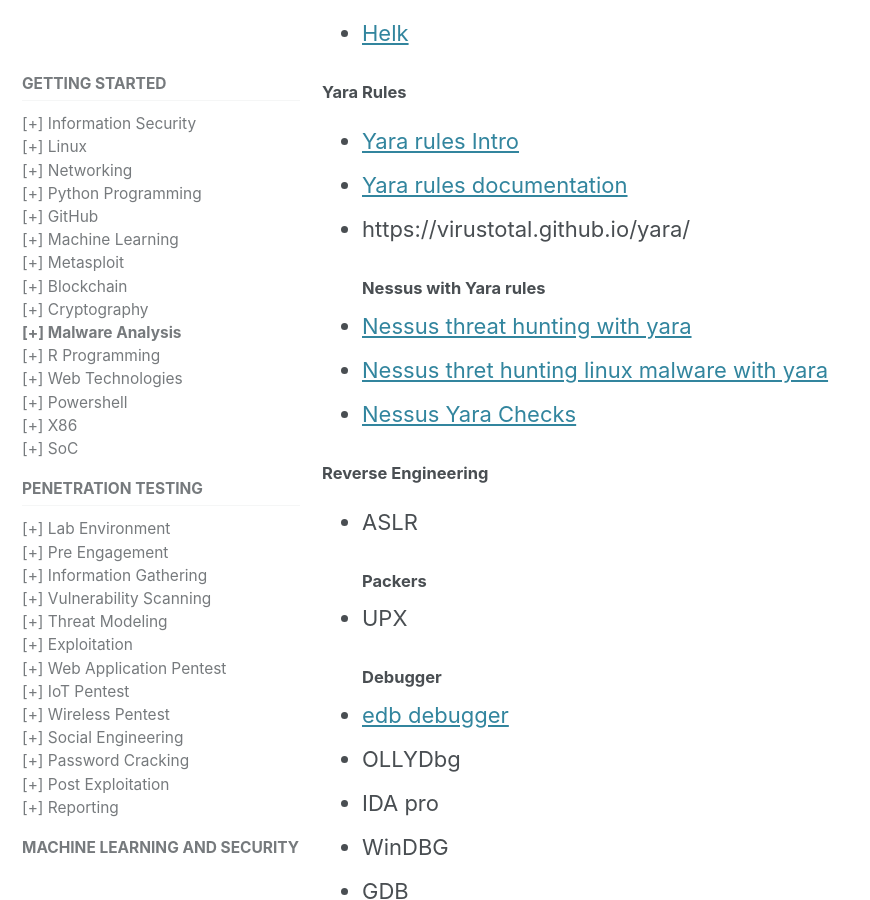
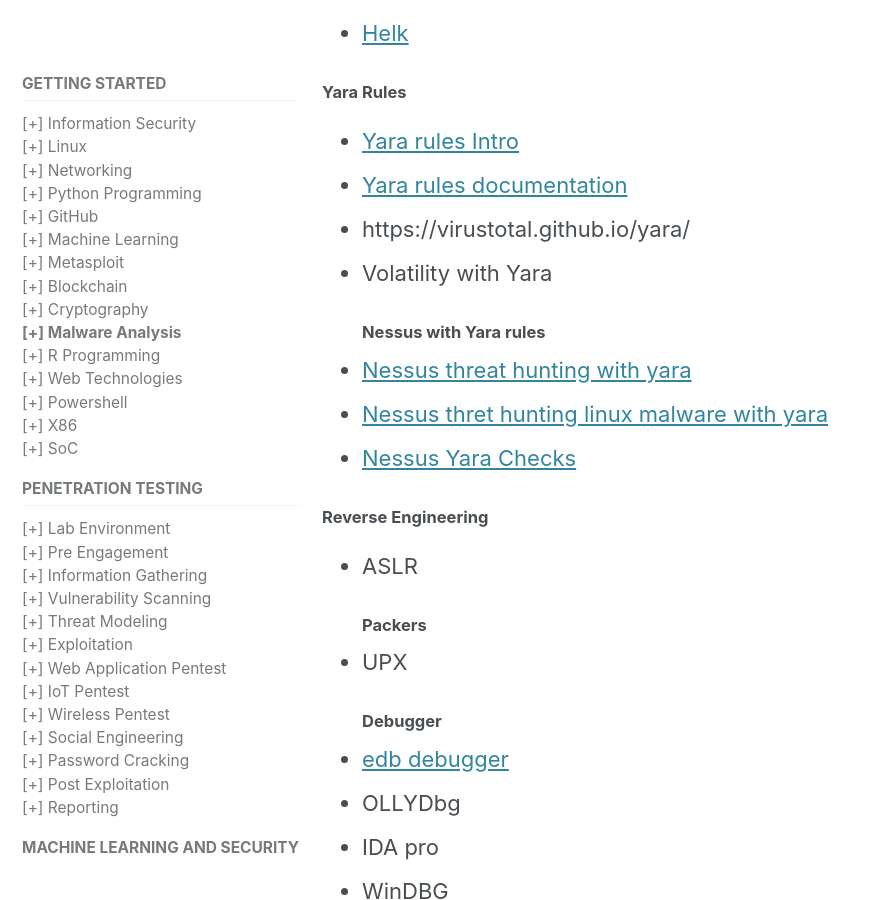
Before and after one commit to mohareti/cyberlab, a Jekyll site: the page built from _docs/10_Malware_Analysis.md, in a window 1280 px wide and 900 px high, scrolled down 1032 px. Shown: the whole window, without its empty margins (0-870 px from the left). Built offline with Jekyll 4.4.1, drawn with Linux system fonts in a browser that asks for light colours; cached includes are drawn as plain includes; nearby versions of some CDN libraries.

Commit message:
Update 10_Malware_Analysis.md

```diff
--- a/_docs/10_Malware_Analysis.md
+++ b/_docs/10_Malware_Analysis.md
@@ -30,6 +30,7 @@ toc: true
 - [Yara rules Intro](https://yararules.com/)
 - [Yara rules documentation](https://yara.readthedocs.io/en/v3.4.0/index.html)
 - https://virustotal.github.io/yara/
+- Volatility with Yara
 ##### Nessus with Yara rules
 - [Nessus threat hunting with yara](https://www.tenable.com/blog/threat-hunting-with-yara-and-nessus)
 - [Nessus thret hunting linux malware with yara](https://www.tenable.com/blog/hunting-linux-malware-with-yara)
```
